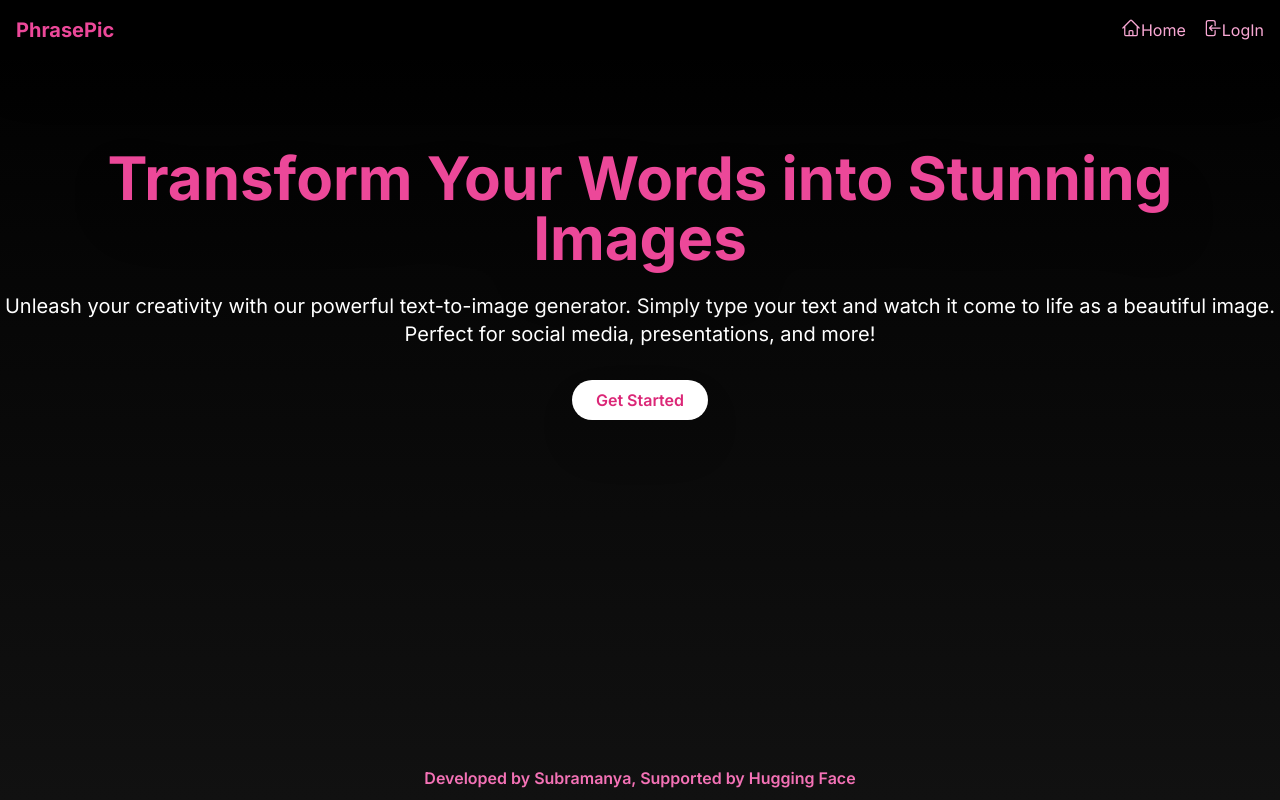
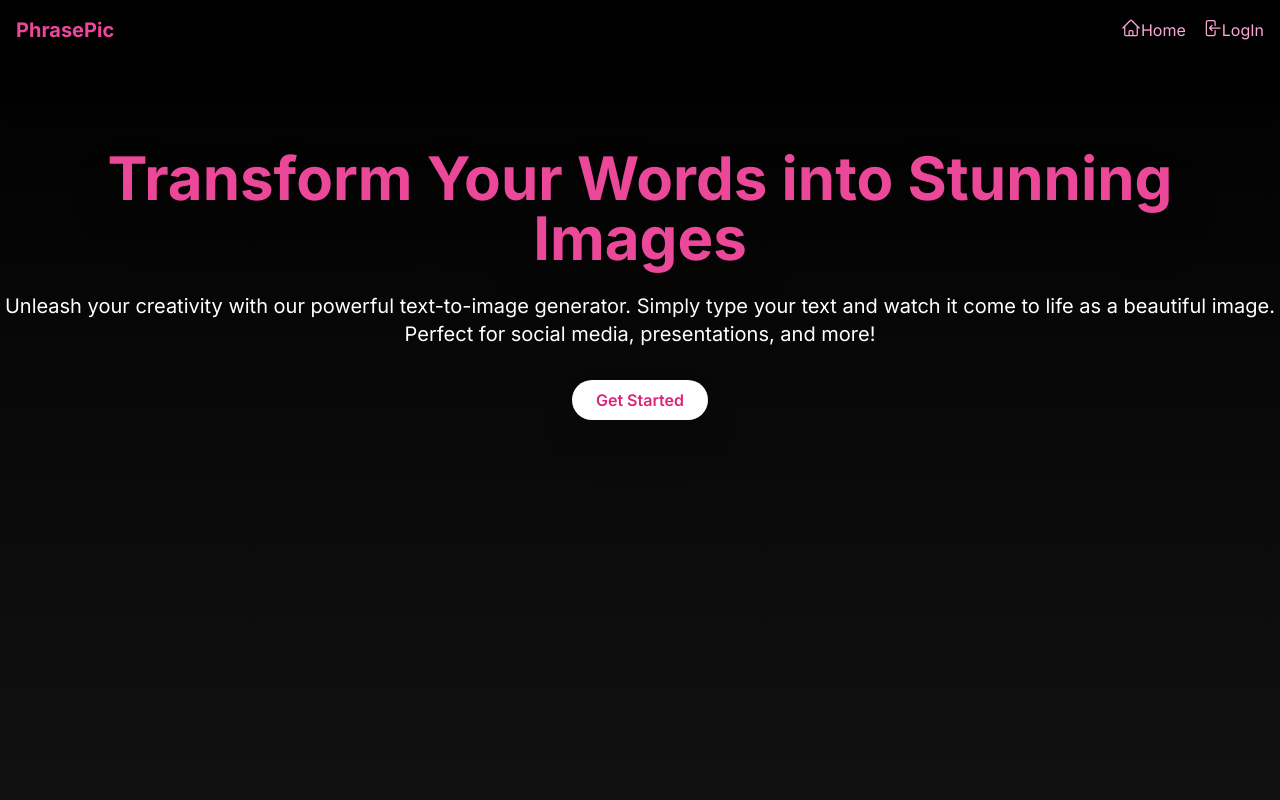
Before and after one commit to SubramanyaKS/PhrasePic, a Next.js app: page / in a window 1280 px wide. Built offline with nearby package versions, Linux system fonts and the light colour scheme; no server answers.

Commit message:
added theme toggle

```diff
--- a/src/app/layout.tsx
+++ b/src/app/layout.tsx
@@ -5,6 +5,7 @@ import Navbar from "./components/navbar";
 import Footer from "./components/footer";
 import { AuthProvider } from "./context/authContext";
 import { getServerSession } from "next-auth";
+import { ToggleProvider } from "./context/themeContext";
 
 const inter = Inter({ subsets: ["latin"] });
 
@@ -23,9 +24,11 @@ export default function RootLayout({
     <html lang="en">
       <body className={inter.className}>
         <AuthProvider session={session}>
+          <ToggleProvider>
         <Navbar/>
         {children}
-        <Footer/>
+        {/* <Footer/> */}
+          </ToggleProvider>
         </AuthProvider>
       </body>
     </html>
```
